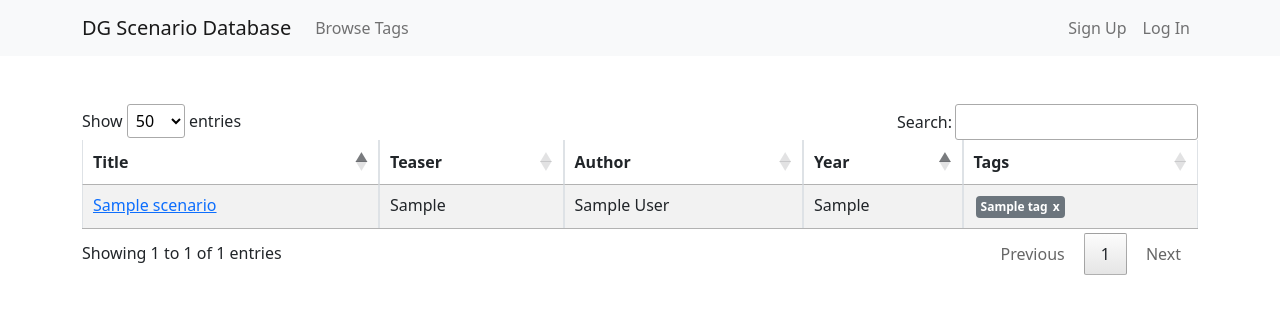
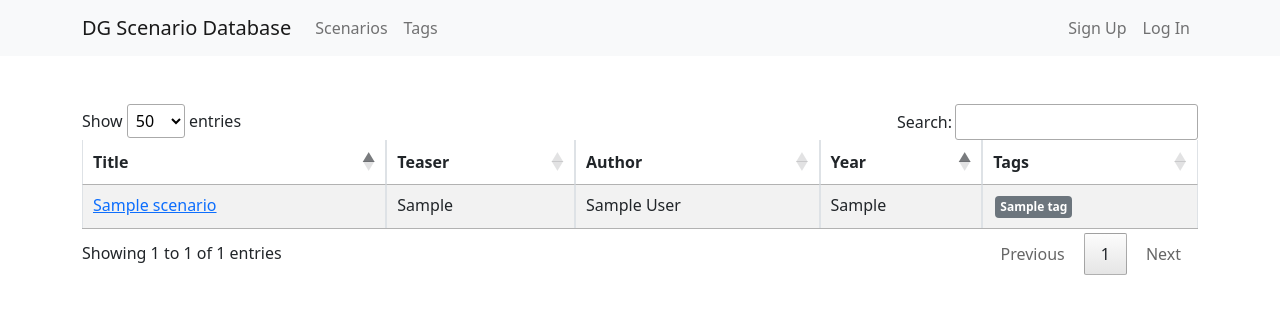
Before and after one commit to hendrik-p/dg_scenario_database, a Flask app: page / in a window 1280 px wide. Shown: the top 314 px of the page. Run offline with Flask 3, Linux system fonts and the light colour scheme; tables that the repository leaves empty hold one stand-in row (values such as "Sample post"); some libraries are stand-ins or nearby versions.

Commit message:
Input elements for adding/removing tags are now only available for registered users.

```diff
--- a/dg_scenario_database/static/js/script.js
+++ b/dg_scenario_database/static/js/script.js
@@ -1,3 +1,32 @@
+// Function to add a new tag
+function addTag(inputElement, newTag, scenario_id) {
+  if (newTag) {
+    $.ajax({
+      url: '/add_tag',
+      method: 'POST',
+      contentType: 'application/json',
+      data: JSON.stringify({
+        tag: newTag,
+        scenario_id: scenario_id,
+      }),
+      success: function (response) {
+        if (response.success) {
+          inputElement.replaceWith(`<div class="tag badge bg-secondary">${newTag}<span class="tag-remove-btn">x</span></div>`);
+        } else {
+          console.error('Error adding tag:', response.message);
+          inputElement.remove()
+        }
+      },
+      error: function (jqXHR, textStatus, errorThrown) {
+        console.error('AJAX error:', textStatus, errorThrown);
+        inputElement.remove()
+      }
+    });
+  } else {
+    inputElement.remove();
+  }
+}
+
 $(document).ready(function () {
   const table = $('#scenario_table').DataTable({
     "order": [[4, "asc"], [1, "asc"]],
@@ -13,6 +42,11 @@ $(document).ready(function () {
     ]
   });
 
+  $.ajax({
+    url: '/check_login',
+    type: 'GET',
+    success: function (response) {
+      if (response.logged_in) {
         // Add click event for removing tags
         $('#scenario_table').on('click', '.tag-remove-btn', function () {
           const tag = $(this).closest('.tag');
@@ -49,16 +83,6 @@ $(document).ready(function () {
             $(this).append(input);
             input.focus();
 
-      // Collect all existing tags
-      const existingTags = [];
-      $('.tag').each(function () {
-        const tagText = $(this).text().slice(0, -1); // Remove the "x" from the end
-        if (existingTags.indexOf(tagText) === -1) {
-          existingTags.push(tagText);
-        }
-      });
-
-      // Initialize the Autocomplete widget
             input.autocomplete({
               source: existingTags,
               minLength: 0,
@@ -100,34 +124,8 @@ $(document).ready(function () {
                 addTag($(this), newTag, id);
               }
             });
-
-      // Function to add a new tag
-      function addTag(inputElement, newTag, scenario_id) {
-        if (newTag) {
-          $.ajax({
-            url: '/add_tag',
-            method: 'POST',
-            contentType: 'application/json',
-            data: JSON.stringify({
-              tag: newTag,
-              scenario_id: scenario_id,
-            }),
-            success: function (response) {
-              if (response.success) {
-                inputElement.replaceWith(`<div class="tag badge bg-secondary">${newTag}<span class="tag-remove-btn">x</span></div>`);
-              } else {
-                console.error('Error adding tag:', response.message);
-                inputElement.remove()
-              }
-            },
-            error: function (jqXHR, textStatus, errorThrown) {
-              console.error('AJAX error:', textStatus, errorThrown);
-              inputElement.remove()
           }
         });
-        } else {
-          inputElement.remove();
-        }
       }
     }
   });
--- a/dg_scenario_database/templates/base.html
+++ b/dg_scenario_database/templates/base.html
@@ -9,6 +9,16 @@
   <link rel="stylesheet" type="text/css" href="{{ url_for('static', filename='css/style.css') }}">
   <script src="https://code.jquery.com/jquery-3.6.0.min.js"></script>
   <script src="https://cdn.datatables.net/1.11.5/js/jquery.dataTables.min.js"></script>
+  <script>
+    var existingTags = [];
+    $.ajax({
+          url: '/get_tags',
+          type: 'GET',
+          success: function (response) {
+                existingTags = response.tags;
+          }
+    });
+  </script>
 </head>
 <body>
 
@@ -17,7 +27,10 @@
       <a class="navbar-brand" href="{{ url_for('index') }}">DG Scenario Database</a>
       <ul class="navbar-nav me-auto">
         <li class="nav-item">
-          <a class="nav-link" href="{{ url_for('browse_tags') }}">Browse Tags</a>
+          <a class="nav-link" href="{{ url_for('scenarios') }}">Scenarios</a>
+        </li>
+        <li class="nav-item">
+          <a class="nav-link" href="{{ url_for('browse_tags') }}">Tags</a>
         </li>
       </ul>
       {% if current_user.is_authenticated %}
--- a/dg_scenario_database/templates/index.html
+++ b/dg_scenario_database/templates/index.html
@@ -26,7 +26,15 @@
             <td>{{ scenario.year }}</td>
             <td class="tag_cell">
               {% for tag in scenario.tags %}
+              <!--
               <div class="tag badge bg-secondary">{{ tag.name }}<span class="tag-remove-btn">x</span></div>
+              -->
+              <div class="tag badge bg-secondary">
+                {{ tag.name }}
+                {% if current_user.is_authenticated %}
+                <span class="tag-remove-btn">x</span>
+                {% endif %}
+              </div>
               {% endfor %}
             </td>
           </tr>
--- a/dg_scenario_database/views.py
+++ b/dg_scenario_database/views.py
@@ -11,6 +11,11 @@ def load_user(user_id):
 
 @app.route('/', methods=['GET'])
 def index():
+    scenarios = Scenario.query.all()
+    return render_template('index.html', scenarios=scenarios)
+
+@app.route('/scenarios', methods=['GET'])
+def scenarios():
     scenarios = Scenario.query.all()
     return render_template('index.html', scenarios=scenarios)
 
@@ -95,8 +100,19 @@ def login():
     return render_template('login.html', form=form)
 
 @app.route('/logout')
+@login_required
 def logout():
     username = current_user.username
     logout_user()
     app.logger.info(f'Logged out user: {username}')
     return redirect(url_for('index'))
+
+@app.route('/check_login', methods=['GET'])
+def check_login():
+    return jsonify(logged_in=current_user.is_authenticated)
+
+@app.route('/get_tags', methods=['GET'])
+def get_tags():
+    tags = Tag.query.order_by(Tag.name.asc()).all()
+    tag_names = [tag.name for tag in tags]
+    return jsonify(tags=tag_names)
```
Lines whose indentation alone changed are shown as unchanged.
